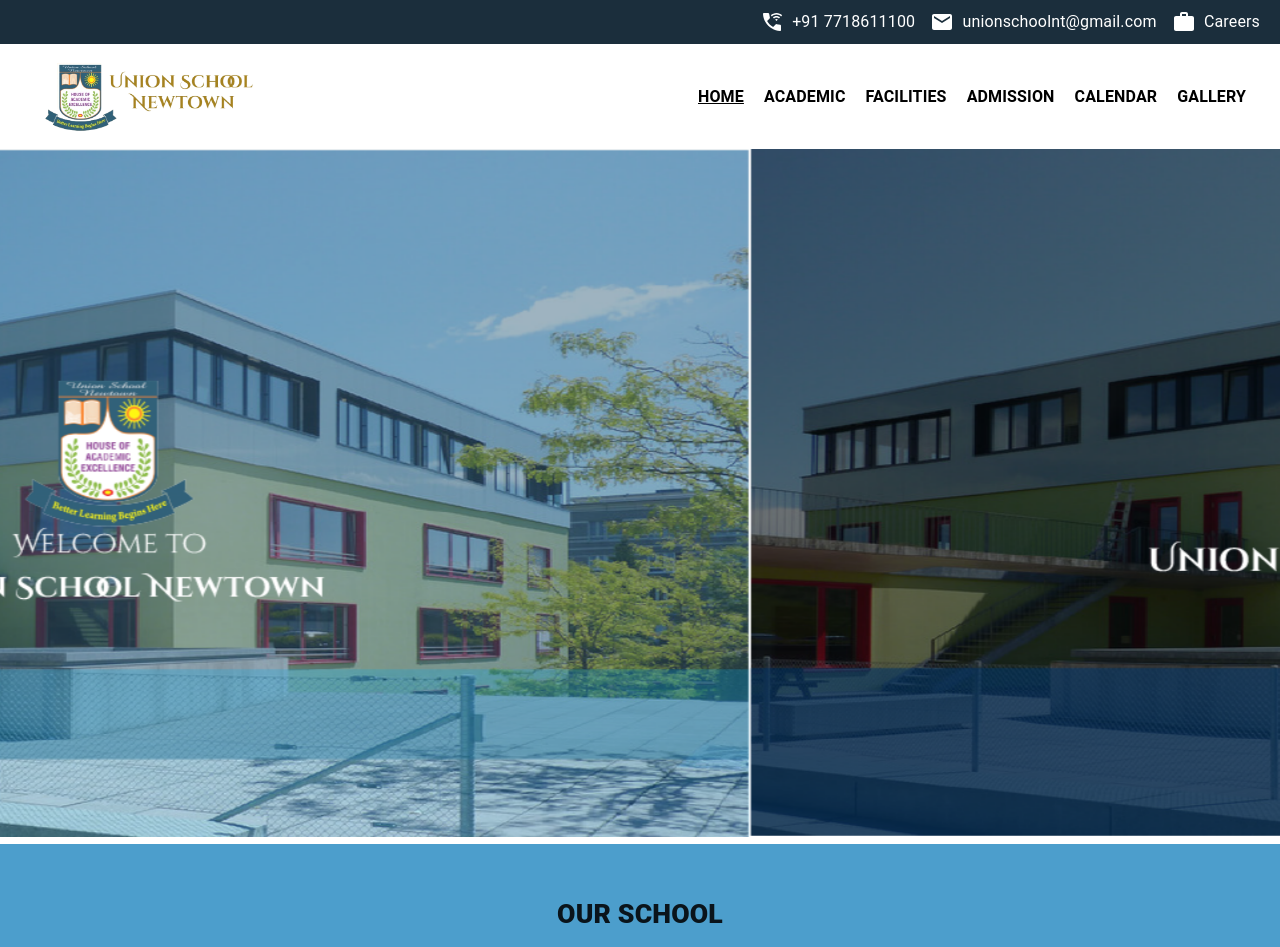
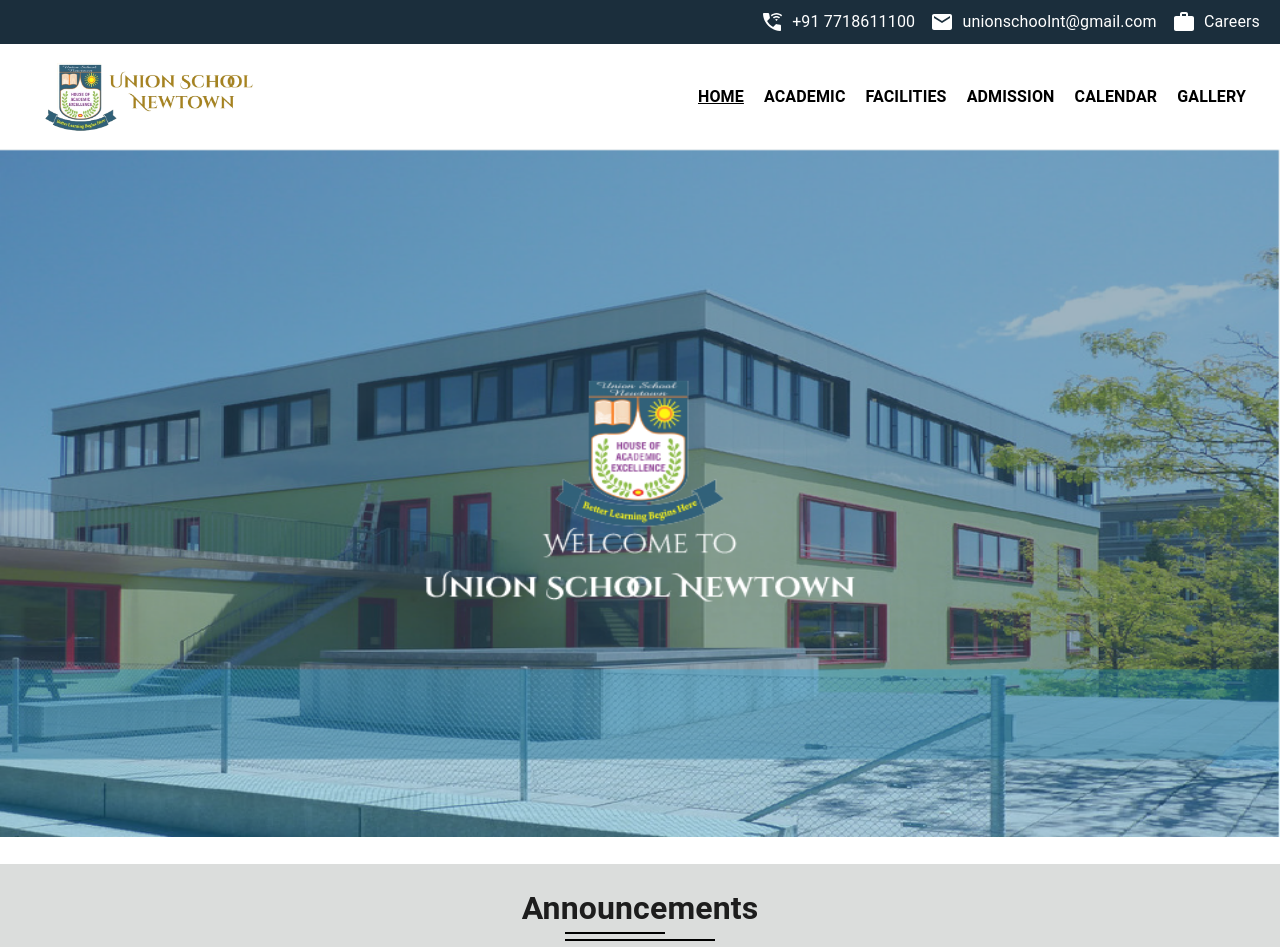
Before and after one commit to harsh6975/Union-School, a React (Create React App) app: page / in a window 1280 px wide. Shown: the top 947 px of the page. Built offline with nearby package versions, Linux system fonts and the light colour scheme.

Commit message:
announcement

```diff
--- a/src/component/Home.js
+++ b/src/component/Home.js
@@ -2,15 +2,15 @@
 import Hero from "./Hero";
 import Footer from "./Footer";
 import Stay from "./Stay";
-import School from "./School";
 import Navbar from "./Navbar/Navbar";
+import Announcement from "./Announcement";
 
 function Home() {
   return (
     <div>
       <Navbar />
       <Hero />
-      <School />
+      <Announcement />
       <Stay />
       <Footer />
     </div>
```
